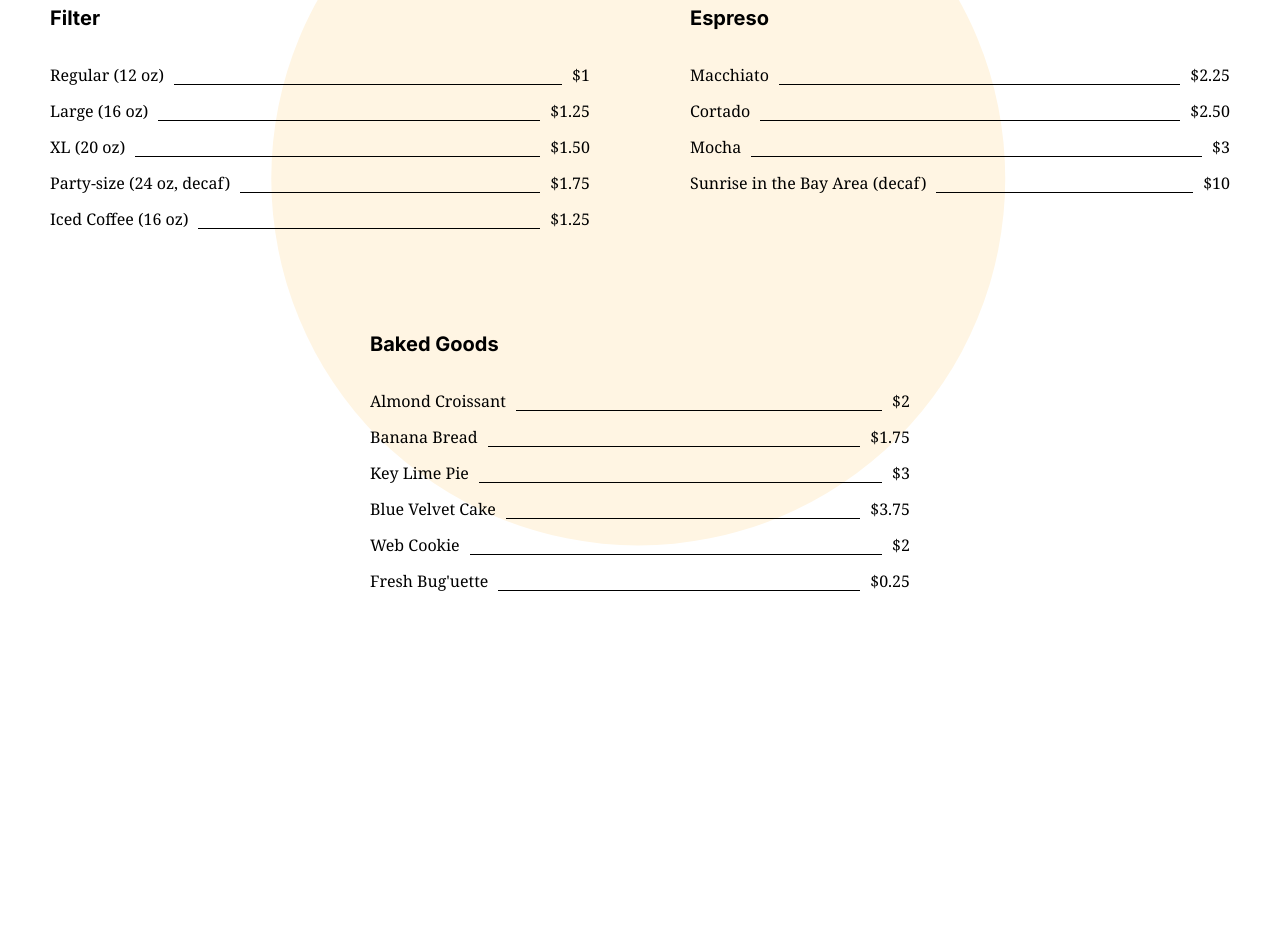
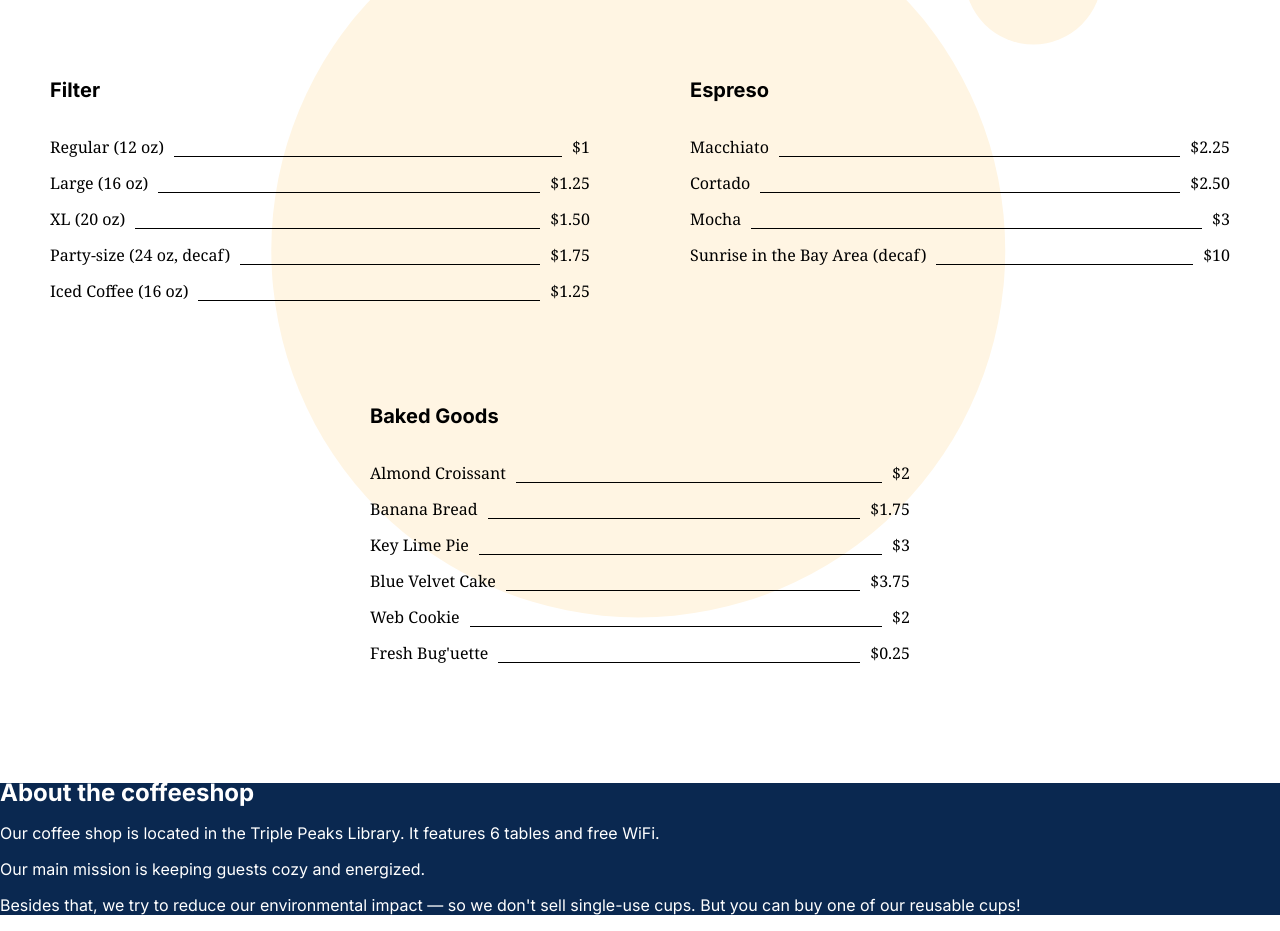
Before and after one commit to jaazielc3/se_project_coffeeshop, a plain HTML site: page index.html in a window 1280 px wide. Shown: the part 3025-3956 px from the top of the page. Before the commit the page ends 3716 px from the top, so only its background shows below. Drawn offline with nearby package versions, Linux system fonts and the light colour scheme.

Commit message:
New update for my project

```diff
--- /dev/null
+++ b/blocks/about.css
@@ -0,0 +1,16 @@
+.about {
+  background-color: #0a2850;
+  color: #fff;
+}
+
+.about__title {
+}
+
+.about__content {
+}
+
+.about__paragraph {
+}
+
+.about__circle {
+}
--- a/blocks/reservation.css
+++ b/blocks/reservation.css
@@ -5,7 +5,7 @@
   padding: 100px 0 120px;
 }
 
-.reservation__tittle {
+.reservation__title {
   margin: 0 0 80px;
   align-items: center;
   text-align: center;
--- a/index.html
+++ b/index.html
@@ -240,7 +240,24 @@
             </li>
           </ul>
         </section>
-        <section class="about"></section>
+        <section class="about">
+          <h2 class="about__title">About the coffeeshop</h2>
+          <div class="about__content">
+            <p class="about__paragraph">
+              Our coffee shop is located in the Triple Peaks Library. It
+              features 6 tables and free WiFi.
+            </p>
+            <p class="about__paragraph">
+              Our main mission is keeping guests cozy and energized.
+            </p>
+            <p class="about__paragraph">
+              Besides that, we try to reduce our environmental impact — so we
+              don't sell single-use cups. But you can buy one of our reusable
+              cups!
+            </p>
+          </div>
+          <div class="about__circle"></div>
+        </section>
       </main>
       <footer id="contacts" class="footer"></footer>
     </div>
--- a/pages/index.css
+++ b/pages/index.css
@@ -13,3 +13,5 @@
 @import url(../blocks/menu.css);
 
 @import url(../blocks/card.css);
+
+@import url(../blocks/about.css);
```
